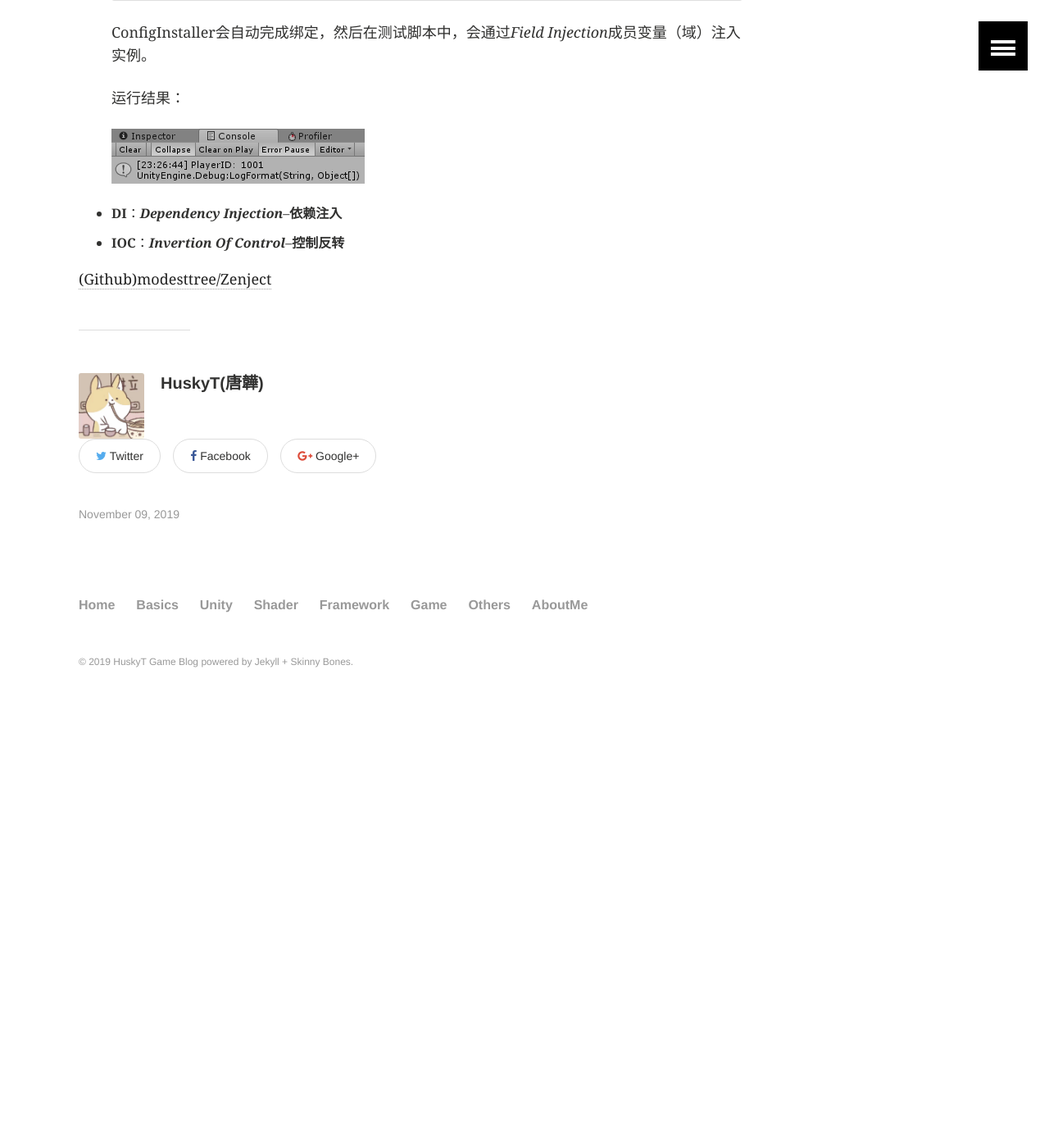
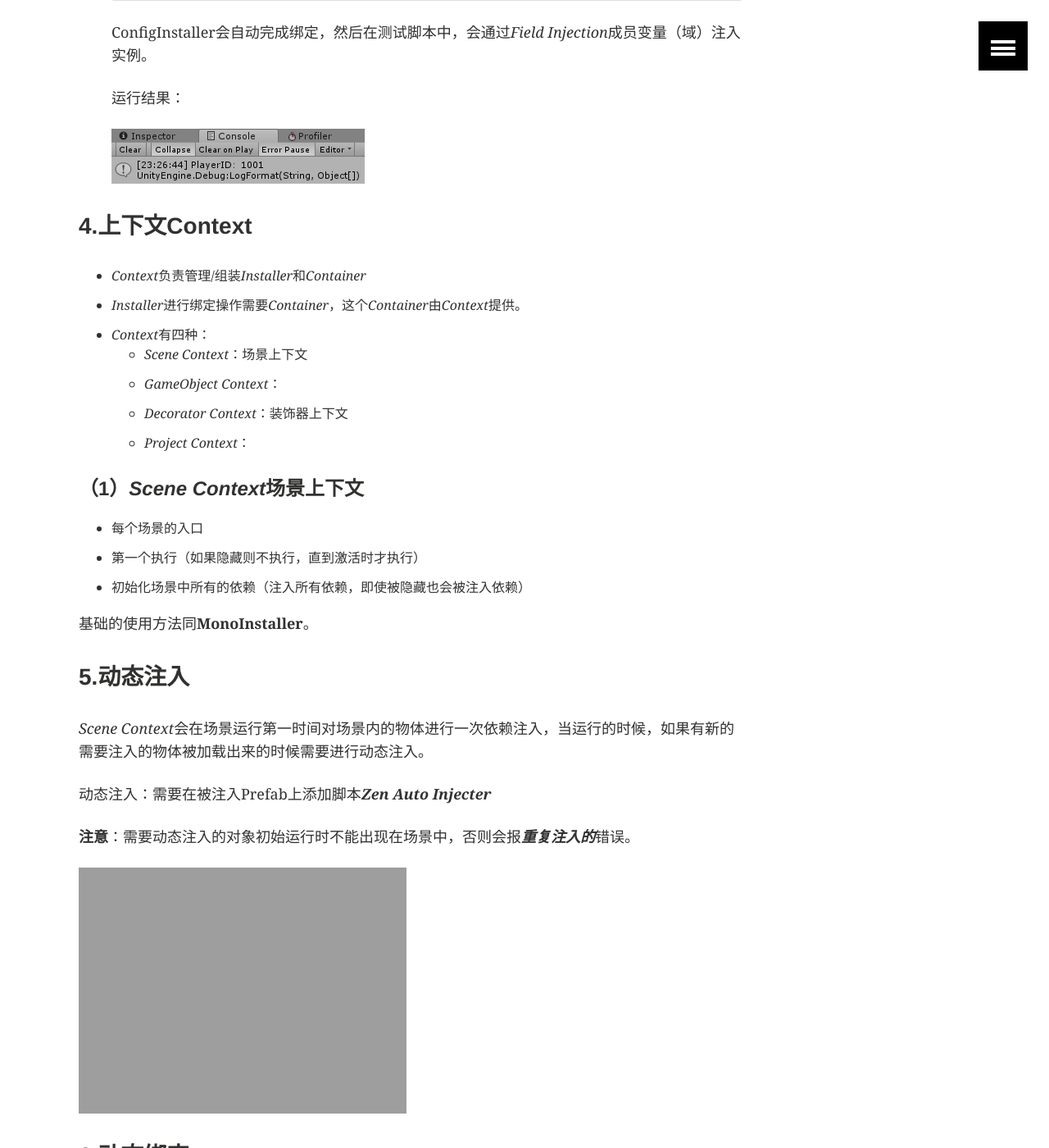
Before and after one commit to HuskyTGame/HuskyTGame.github.io, a Jekyll site: the page built from _posts/framework/2019-11-09-Zenject学习笔记.md, in a window 1280 px wide and 1400 px high, scrolled down 21649 px. Shown: the whole window at 82% size. Built offline with Jekyll 4.4.1, drawn with Linux system fonts in a browser that asks for light colours; before the commit the page ends 22542 px from its top, so only the background shows below that; some of the changed text lies outside the part shown.

Commit message:
Update 2019-11-09-Zenject学习笔记.md

```diff
--- a/_posts/framework/2019-11-09-Zenject学习笔记.md
+++ b/_posts/framework/2019-11-09-Zenject学习笔记.md
@@ -689,7 +689,7 @@ AsCached：约定类型第一次解析时，创建一个新的实例。约定类
 
 - 一般的Installer
 - MonoInstaller：需要SceneContext
-- ScriptableObjectInstaller
+- ScriptableObjectInstaller：需要SceneContext，常用于绑定配置文件
 
 #### （1）一般的Installer
 
@@ -704,7 +704,7 @@ AsCached：约定类型第一次解析时，创建一个新的实例。约定类
             //安装器在安装的过程中会执行InstallBindings方法
             //进行一系列绑定操作（本例中进行了两次绑定操作）
             //使用安装器进行绑定，可以将一组绑定操作复用。
-            SubSystemInstaller.Install(container);
+            SubSystemInstaller.Install(container);//为Installer提供Container
             container.Resolve<MyTestClassA>().Test();
             container.Resolve<MyTestClassB>().Test();
         }
@@ -838,9 +838,46 @@ AsCached：约定类型第一次解析时，创建一个新的实例。约定类
 
   ![picture13](https://huskytgame.github.io/images/in-post/framework/2019-11-09-Zenject学习笔记/ScreenShot013.png)
 
+### 4.上下文Context
+
+- *Context*负责管理/组装*Installer*和*Container*
+- *Installer*进行绑定操作需要*Container*，这个*Container*由*Context*提供。
+- *Context*有四种：
+  - *Scene Context*：场景上下文
+  - *GameObject Context*：
+  - *Decorator Context*：装饰器上下文
+  - *Project Context*：
+
+#### （1）*Scene Context*场景上下文
+
+- 每个场景的入口
+- 第一个执行（如果隐藏则不执行，直到激活时才执行）
+- 初始化场景中所有的依赖（注入所有依赖，即使被隐藏也会被注入依赖）
+
+基础的使用方法同**MonoInstaller**。
+
+### 5.动态注入
+
+*Scene Context*会在场景运行第一时间对场景内的物体进行一次依赖注入，当运行的时候，如果有新的需要注入的物体被加载出来的时候需要进行动态注入。
+
+动态注入：需要在被注入Prefab上添加脚本***Zen Auto Injecter***
+
+**注意**：需要动态注入的对象初始运行时不能出现在场景中，否则会报***重复注入的***错误。
+
+![picture14](https://huskytgame.github.io/images/in-post/framework/2019-11-09-Zenject学习笔记/ScreenShot014.png)
+
+### 6.动态绑定
+
+使用方法：
+
+- 给需要动态绑定的对象添加***Zenject Binding***脚本，并给其*Components*赋值，然后设置*Bind Type*，如下图：
+
+  ![picture15](https://huskytgame.github.io/images/in-post/framework/2019-11-09-Zenject学习笔记/ScreenShot015.png)
+
+  之后此对象不需要*Installer*也会自动完成绑定。（场景中存在*Scene Context*）
 
 
-
+## 三、官方示例与知识点补充
 
 
 
```
Also changed, not shown: other parts of _posts/framework/2019-11-09-Zenject学习笔记.md (+1 -1 lines).
